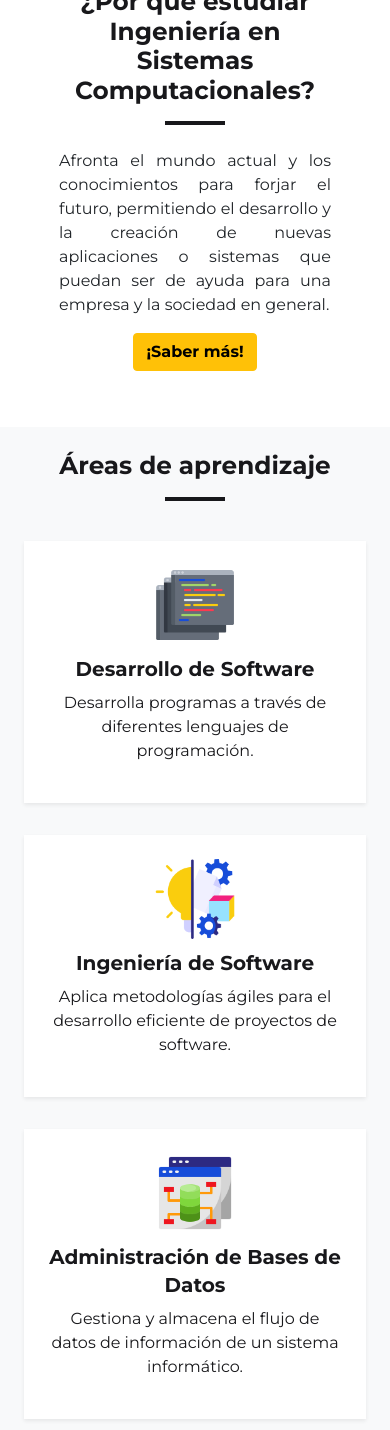
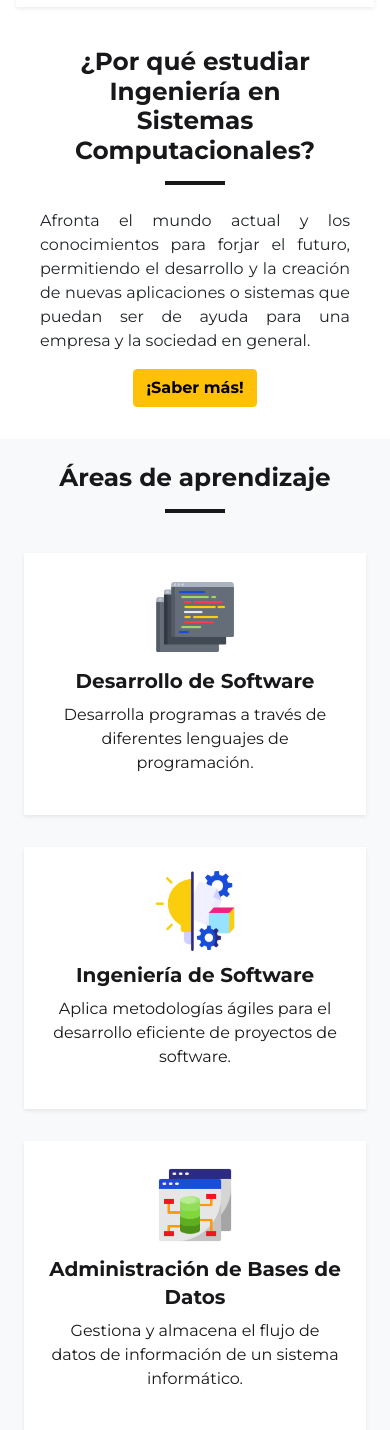
Before and after one commit to dddniela/Sistemas-Computacionales, a PHP site: page / in a window 390 px wide. Shown: the part 512-1942 px from the top of the page. Run offline with PHP 8.4, Linux system fonts and the light colour scheme.

Commit message:
mejoras visuales

```diff
--- a/index.html
+++ b/index.html
@@ -15,7 +15,8 @@
           <div class="carousel-caption d-flex flex-column">
             <h1 class="tituloPrincipal text-center font-bold m-2">Ingeniería en Sistemas Computacionales</h1>
             <h2 class="subtituloPrincipal text-center font-bold">Desarrolla nuevos horizontes</h1>
-            <p><a class="botonPrincipal btn font-bold" href="ofertaEducativa.php">Explorar</a></p>
+              <p><a class="botonPrincipal btn font-bold d-none d-md-inline-flex" href="ofertaEducativa.php">Explorar</a>
+              </p>
           </div>
         </div>
       </div>
@@ -26,7 +27,7 @@
           <div class="carousel-caption">
             <h1 class="tituloPrincipal text-center font-bold m-2">Ingeniería en Sistemas Computacionales</h1>
             <h2 class="subtituloPrincipal text-center font-bold">Aprende nuevas tecnologías</h1>
-            <p><a class="botonPrincipal btn font-bold" href="Conocenos.php">Explorar</a></p>
+              <p><a class="botonPrincipal btn font-bold d-none d-md-inline-flex" href="Conocenos.php">Explorar</a></p>
           </div>
         </div>
       </div>
@@ -36,8 +37,8 @@
         <div class="container">
           <div class="carousel-caption">
             <h1 class="tituloPrincipal text-center font-bold m-2">Ingeniería en Sistemas Computacionales</h1>
-            <h2 class="subtituloPrincipal text-center font-bold">Colabora con la comunidad</h1>
-            <p><a class="botonPrincipal btn font-bold" href="ofertaEducativa.php">Explorar</a></p>
+            <h2 class="subtituloPrincipal text-center font-bold d-none d-md-inline-flex">Colabora con la comunidad</h1>
+              <!-- <p><a class="botonPrincipal btn font-bold" href="ofertaEducativa.php">Explorar</a></p> -->
           </div>
         </div>
       </div>
@@ -57,7 +58,7 @@
 
 <!-- Información carrera -->
 <section class="p-2">
-  <div class="row mb-4 px-5 g-0">
+  <div class="row px-2 g-0">
 
     <div class=" col-lg-6 col-12 p-2 shadow-sm">
       <div class="d-flex justify-content-center align-items-center w-100 h-100">
@@ -69,10 +70,11 @@
       <div class="d-flex justify-content-center align-items-center w-100 h-100">
         <div class="row g-0">
           <div class="col-12">
-                <h2 class="tituloSeccion text-center font-bold m-3">¿Por qué estudiar Ingeniería en Sistemas Computacionales?</h2>
+            <h2 class="tituloSeccion text-center font-bold m-3">¿Por qué estudiar Ingeniería en Sistemas
+              Computacionales?</h2>
             <div class="separadorSeccion"></div>
           </div>
-              <div class="col-12" style="text-align: center;"  >
+          <div class="col-12" style="text-align: center;">
             <p style="text-align: justify;"> Afronta el mundo actual y los conocimientos para forjar el futuro,
               permitiendo el desarrollo y la creación de nuevas aplicaciones o sistemas que puedan ser de ayuda
               para una empresa y la sociedad en general.
@@ -157,22 +159,26 @@
 <!-- Fin Áreas de aprendizaje-->
 
 <!-- Instalaciones -->
-<section class="seccionInstalaciones bg-dark p-2">
-  <div class="row mb-4 px-5 g-0">
+<section class="seccionInstalaciones bg-dark p-2 px-4">
+  <div class="row mb-4 px-2 g-0">
 
-    <div class=" col-lg-6 col-12 p-4">
+    <div class="col-lg-6 col-12 py-4">
       <div class="d-flex justify-content-center align-items-center w-100 h-100">
-        <div class="row">
+        <div class="row g-0">
           <div class="col-12">
             <h2 class="tituloSeccionOscura text-center font-bold m-3">Instalaciones</h2>
             <div class="separadorSeccionOscura"></div>
           </div>
           <div class="col-12" style="text-align: center;">
-            <p class="text-light"style="text-align: justify;"> Los clústers son recursos esenciales para el desarrollo de servicios
-              tecnológicos en la actualidad ¿Recuerdas aquellas salas llenas de servidores que aparecían en las películas? La carrera de
-              ingeniería en sistemas computacionales pone a disposición de sus alumnos la posibilidad de interactuar con clústers de alta
-              capacidad y procesamiento de datos, visualización y servicios, para la realización de proyectos a través del laboratorio de
-              servidores.
+            <p class="text-light" style="text-align: justify;">
+              El departamento de sistemas y computación cuenta con diversos
+              laboratorios de equipo de cómputo en dónde los estudiantes podrán
+              desempañarse en desarrollar diversos programas, aplicaciones y
+              proyectos a lo largo de sus clases prácticas en la carrera de
+              ingeniería en sistemas computacionales. <br /><br />
+              Los laboratorios de cómputo están orientados a servir como
+              herramientas de aprendizaje y apoyo didáctico tanto para los
+              docentes como los alumnos.
             </p>
             <a class="btn btn-warning font-bold" href="conocenos.php#Instalaciones" role="button">Ver más</a>
           </div>
@@ -180,9 +186,9 @@
       </div>
     </div>
 
-    <div class=" col-lg-6 col-12 p-2 shadow-sm">
+    <div class="col-lg-6 col-sm-12 p-2 shadow-sm">
       <div class="d-flex justify-content-center align-items-center w-100 h-100">
-          <img src="img/IMG_2102.webp" class="img-fluid rounded" alt="">
+          <img src="img/IMG_2102.webp" class="img-fluid rounded p-1" alt="">
       </div>
     </div>
   </div>
@@ -191,41 +197,44 @@
 
 <!-- Comunidad de maestros  -->
 <section class="p-2 bg-light">
-  <div class="row px-5 g-0">
+  <div class="row px-2 g-0">
 
-<div class="col-lg-6 col-sm-12 p-2">
+    <div class="col-lg-6 col-sm-12">
       <div class="contenedor-galeria bg-light">
         <div class="row g-0">
-      <div class="col-lg-4 col-4">
-            <img class="img-fluid w-100 shadow-1-strong rounded mb-4 p-1" src="./img/Docentes/abelardoRodriguezLeon.webp" alt="">
-            <img class="img-fluid w-100 shadow-1-strong rounded mb-4 p-1" src="./img/Docentes/juliaGuadalupeTrujilloSalamanca.webp" alt="">
+          <div class="col-4 px-2">
+            <img class="img-fluid w-100 shadow-1-strong rounded m-2" src="./img/Docentes/abelardoRodriguezLeon.webp" alt="">
+            <img class="img-fluid w-100 shadow-1-strong rounded m-2" src="./img/Docentes/juliaGuadalupeTrujilloSalamanca.webp" alt="">
           </div>
 
-      <div class="col-lg-4 col-4">
-            <img class="img-fluid w-100 shadow-1-strong rounded mb-4 p-1" src="./img/Docentes/bereniceLagunesPadilla.webp" alt="">
-            <img class="img-fluid w-100 shadow-1-strong rounded mb-4 p-1" src="./img/Docentes/rafaelRiveraLopez.webp" alt="">
+          <div class="col-4 px-2">
+            <img class="img-fluid w-100 shadow-1-strong rounded m-2" src="./img/Docentes/bereniceLagunesPadilla.webp" alt="">
+            <img class="img-fluid w-100 shadow-1-strong rounded m-2" src="./img/Docentes/rafaelRiveraLopez.webp" alt="">
           </div>
 
-      <div class="col-lg-4 col-4">
-            <img class="img-fluid w-100 shadow-1-strong rounded mb-4 p-1" src="./img/Docentes/ernestoGarciaPerez.webp" alt="">
-            <img class="img-fluid w-100 shadow-1-strong rounded mb-4 p-1" src="./img/Docentes/normaFaviolaGarciaGomez.webp" alt="">
+          <div class="col-4 px-2">
+            <img class="img-fluid w-100 shadow-1-strong rounded m-2" src="./img/Docentes/ernestoGarciaPerez.webp" alt="">
+            <img class="img-fluid w-100 shadow-1-strong rounded m-2" src="./img/Docentes/normaFaviolaGarciaGomez.webp" alt="">
           </div>
 
         </div>
       </div>
     </div>
 
-<div class="seccionComunidad col-lg-6 col-12 p-4">
+    <div class="seccionComunidad col-lg-6 col-12 px-4">
       <div class="d-flex justify-content-center align-items-center w-100 h-100">
         <div class="row g-0">
           <div class="col-12">
             <h2 class="tituloSeccion text-center font-bold m-3">Comunidad docente</h2>
             <div class="separadorSeccion"></div>
           </div>
-        <div class="col-12 " style="text-align: center;">
-          <p style="text-align: justify;"> Nuestros profesores son impulsores de cambio, son el elemento esencial de nuestra institución,
-            contamos con profesores y profesoras de diversas disciplinas, quienes demuestran diariamente su compromiso más allá de las
-            aulas. Son profesionales que tienen la facultad de transformar vidas, de impactar a las futuras generaciones de estudiantes.
+          <div class="col-12" style="text-align: center;">
+            <p style="text-align: justify;"> Nuestros profesores son impulsores de cambio, son el elemento esencial de
+              nuestra institución,
+              contamos con profesores y profesoras de diversas disciplinas, quienes demuestran diariamente su compromiso
+              más allá de las
+              aulas. Son profesionales que tienen la facultad de transformar vidas, de impactar a las futuras
+              generaciones de estudiantes.
             </p>
             <a class="btn btn-warning font-bold" href="plantillaDocente.php" role="button">Explorar maestros</a>
           </div>
@@ -243,31 +252,33 @@
   <h2 class="tituloSeccion text-center font-bold m-3">Vinculación</h2>
   <div class="separadorSeccion"></div>
 
+  <div class="row g-0">
     <div class="col-lg-12 col-sm-12">
       <div class="contenedor-galeria bg-light">
         <div class="row g-0">
-        <div class="col-lg-4 col-4 shadow-sm">
+
+          <div class="col-lg-4 col-sm-6 text-center p-3 shadow-sm area">
             <a href="http://gestion.itver.edu.mx/servicio-social/">
-            <img class="img-fluid w-100 shadow-1-strong rounded mb-4 p-1" src="./img/IMG_1223.webp" alt="">
+              <img class="img-fluid w-100 shadow-1-strong rounded mb-4 p-1" src="./img/IMG_1223.JPG" alt="">
             </a>
             <h3 class="tituloArea text-center font-bold text-xl">Servicio social</h3>
           </div>
 
-        <div class="col-lg-4 col-4 shadow-sm">
+          <div class="col-lg-4 col-sm-6 text-center p-3 shadow-sm area">
             <a href="http://www.veracruz.tecnm.mx/">
-            <img class="img-fluid w-100 shadow-1-strong rounded mb-4  p-1" src="./img/ITVER-9.webp" alt="">
+              <img class="img-fluid w-100 shadow-1-strong rounded mb-4  p-1" src="./img/ITVER-9.JPG" alt="">
             </a>
             <h3 class="tituloArea text-center font-bold text-xl">TECNM Campus Veracruz</h3>
-
           </div>
 
-        <div class="col-lg-4 col-4 shadow-sm">
+          <div class="col-lg-4 col-sm-6 text-center p-3 shadow-sm area">
             <a href="http://www.veracruz.tecnm.mx/">
-            <img class="img-fluid w-100 shadow-1-strong rounded mb-4  p-1" src="./img/IMG_1245.webp" alt="">
+              <img class="img-fluid w-100 shadow-1-strong rounded mb-4  p-1" src="./img/IMG_1245.JPG" alt="">
             </a>
             <h3 class="tituloArea text-center font-bold text-xl">Comunidad de Ingeniería en Sistemas</h3>
           </div>
 
+        </div>
       </div>
     </div>
   </div>
@@ -293,8 +304,8 @@
       <div class="d-flex flex-row justify-content-center">
         <a class="mx-2" href="https://www.tecnm.mx/" target="_blank" style="text-decoration: none;">
           <div class="d-flex flex-column justify-content-center">
-          <img class="img-fluid shadow-1-strong rounded mb-4 p-1" style="height: 40px" src="./img/iconos/tecnm-logo.PNG"
-            alt="">
+            <img class="img-fluid shadow-1-strong rounded mb-4 p-1" style="height: 40px"
+              src="./img/iconos/tecnm-logo.PNG" alt="">
           </div>
         </a>
         <a class="mx-2" href="https://www.facebook.com/TecNMmx" target="_blank" style="text-decoration: none;">
@@ -322,8 +333,8 @@
       <div class="d-flex flex-row justify-content-center">
         <a class="mx-2" href="https://www.veracruz.tecnm.mx/index.php" target="_blank" style="text-decoration: none;">
           <div class="d-flex flex-row justify-content-center">
-          <img class="img-fluid shadow-1-strong rounded mb-4 p-1" style="height: 40px" src="./img/iconos/itver-logo.PNG"
-            alt="">
+            <img class="img-fluid shadow-1-strong rounded mb-4 p-1" style="height: 40px"
+              src="./img/iconos/itver-logo.PNG" alt="">
           </div>
         </a>
         <a class="mx-2" href="https://www.facebook.com/ITVeracruz" target="_blank" style="text-decoration: none;">
--- a/plantillaDocente-controller.php
+++ b/plantillaDocente-controller.php
@@ -24,7 +24,7 @@
                 $Codigo .=  "<div class='col-lg-4 col-md-6 col-sm-9 col-8 my-2'>
                                 <div class='d-flex flex-column gris-zinc rounded-3'>
                                     <div class='d-flex flex-row justify-content-center my-2'>
-                                        <img class='rounded-circle p-1 bg-primary' src='img/Docentes/".$url_imagen ."' alt='' style='width: 10rem; height: 10rem;'>
+                                        <img class='rounded-circle p-1 bg-primary imagen-docentes' src='img/Docentes/".$url_imagen ."' alt=''>
                                     </div>
                                     <div class='d-flex flex-row justify-content-center mx-2'>
                                         <h5 class='fs-5 fw-bolt font-bold'>" .$nombre_maestro."</h5>
@@ -47,7 +47,7 @@
                                             <div class='row justify-content-center m-2'>
                                                 <div class='col-7 col-lg-auto justify-content-center m-2'>
                                                     <div class='d-flex justify-content-center'>
-                                                        <img class='rounded-circle p-1 bg-primary' src='img/Docentes/".$url_imagen."' alt='' style='width: 15rem; height: 15rem;'>
+                                                        <img class='rounded-circle p-1 bg-primary imagen-docentesModal' src='img/Docentes/".$url_imagen."' alt=''>
                                                     </div>
                                                 </div>
                                                 <div class='col-12 col-lg-7 justify-content-center align-items-center m-2'>
```
Also changed, not shown: assets/style.css (+26 -3 lines), conocenos-vista.html (+5 -31 lines), ofertaEducativa-vista.html (+5 -2 lines), perfilProfesional-vista.html (+25 -123 lines). Lines whose indentation alone changed are shown as unchanged.
